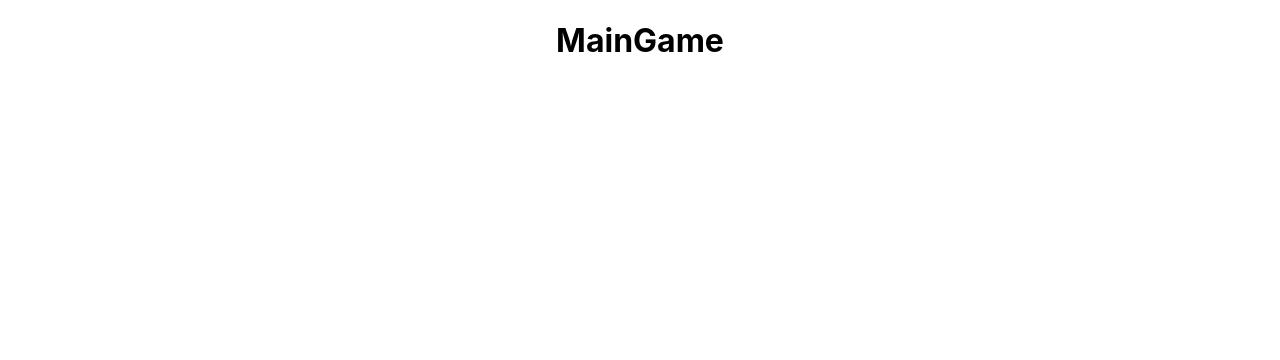
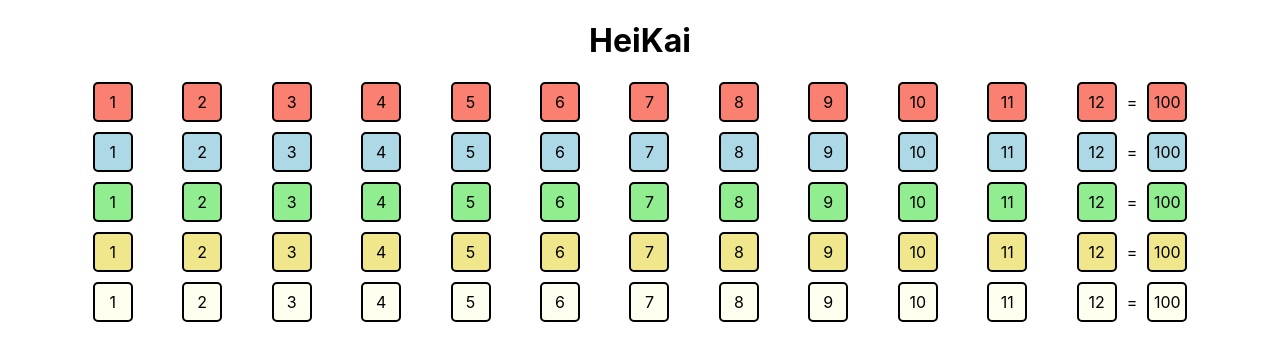
Before and after one commit to tramy1257/heikai, a React (Create React App) app: page / in a window 1280 px wide. Shown: the top 360 px of the page. Built offline with nearby package versions, Linux system fonts and the light colour scheme.

Commit message:
Add main game layout with lines of boxes

```diff
--- a/src/App.js
+++ b/src/App.js
@@ -1,10 +1,10 @@
 import './App.css';
-import MainGame from './containers/MainGame.jsx'
+import MainGame from './containers/MainGame/MainGame';
 
 function App() {
   return (
     <div className="App">
-       <MainGame />
+      <MainGame />
     </div>
   );
 }
--- /dev/null
+++ b/src/components/Box/Box.css
@@ -0,0 +1,14 @@
+.box {
+    display: flex;
+    width: 40px;
+    height: 40px;
+    box-sizing: border-box;
+    border-radius: 5px;
+    border: 2px solid black;
+    align-items: center;
+    justify-content:center;
+}
+
+.boxContain {
+    position: relative;
+}
--- /dev/null
+++ b/src/components/Box/Box.jsx
@@ -0,0 +1,17 @@
+import './Box.css';
+import BoxOverlay from './BoxOverlay/BoxOverlay';
+
+const Box = ( {color, textColor, num, state} ) => {
+    return (
+        <div className="boxContain">
+            <div className="box"
+                style={{backgroundColor: color.background, color: color.text}}
+            >
+                <span>{num}</span>
+            </div>
+            <BoxOverlay state={state}/>
+        </div>
+    );
+}
+
+export default Box;
--- /dev/null
+++ b/src/components/Box/BoxOverlay/BoxOverlay.css
@@ -0,0 +1,10 @@
+.boxOverlay {
+    position: absolute;
+    left: 0;
+    top: 0;
+}
+
+.svgOverlay {
+  width: 40px;
+  height: 40px;
+}
--- /dev/null
+++ b/src/components/Box/BoxOverlay/BoxOverlay.jsx
@@ -0,0 +1,38 @@
+import { NumState } from '../../../util/Constants';
+import './BoxOverlay.css';
+
+export default function BoxOverlay( {state} ) {
+  return (
+    <div className="boxOverlay">
+      {state === NumState.SKIPPED ? <SkippedBoxOverlay /> : state === NumState.TAKEN ? <TakenBoxOverlay /> : null}
+    </div>
+  );
+}
+
+const SkippedBoxOverlay = () => {
+  return (
+    <svg className="svgOverlay" viewBox="0 0 200 200">
+      <rect x="10" y="85" rx="15" ry="15" width="180" height="30" style={{fill:"black", opacity: "60%"}} />
+      Sorry, your browser does not support inline SVG.
+    </svg>
+  );
+}
+
+const TakenBoxOverlay = () => {
+  const getStyle = (rotationInDeg) => {
+    return {
+      fill: "black",
+      transformBox: "fill-box",
+      transformOrigin: "center",
+      transform: `rotate(${rotationInDeg}deg)`
+    }
+  }
+
+  return (
+    <svg className="svgOverlay" viewBox="0 0 200 200">
+      <rect x="5" y="90" rx="10" ry="10" width="190" height="20" style={getStyle(45)} />
+      <rect x="5" y="90" rx="10" ry="10" width="190" height="20" style={getStyle(315)} />
+      Sorry, your browser does not support inline SVG.
+    </svg>
+  );
+}
--- /dev/null
+++ b/src/containers/DiceLine/DiceLine.css
@@ -0,0 +1,21 @@
+.numRow {
+  /* background-color: orchid; */
+  display: flex;
+  flex-direction: row;
+  width: 80%;
+  justify-content: space-between;
+}
+
+.equalSign {
+  display: flex;
+  align-items: center;
+  /* background-color: antiquewhite; */
+}
+
+.diceLine {
+  /* background-color: aliceblue; */
+  display: flex;
+  flex-direction: row;
+  justify-content: center;
+  gap: 10px;
+}
--- /dev/null
+++ b/src/containers/DiceLine/DiceLine.jsx
@@ -0,0 +1,27 @@
+import {useState} from "react";
+import Box from "../../components/Box/Box.jsx";
+import {LINE_SIZE, NumState} from "../../util/Constants.js";
+import "./DiceLine.css";
+
+const DiceLine = ({ color }) => {
+    const defaultNumArr = Array(LINE_SIZE).fill(NumState.NONE);
+
+    // States
+    const [numArr, setNumArr] = useState(defaultNumArr);
+
+    const getTotal = () => {
+        return 100;
+    }
+
+    return (
+        <div className="diceLine">
+            <div className="numRow">
+                {numArr.map((val, idx) => <Box color={color} num={idx + 1} state={val} key={val + idx}/>)}
+            </div>
+            <div className="equalSign">=</div>
+            <Box className="totalBox" color={color} num={getTotal()} state={NumState.NONE} />
+        </div>
+    );
+}
+
+export default DiceLine;
--- a/src/containers/MainGame.jsx
+++ /dev/null
@@ -1,5 +0,0 @@
-const MainGame = () => {
-    return <h1>MainGame</h1>;
-}
-
-export default MainGame;
--- /dev/null
+++ b/src/containers/MainGame/MainGame.css
@@ -0,0 +1,7 @@
+.diceLines {
+  /* background-color: tan; */
+
+  display: flex;
+  flex-direction: column;
+  gap: 10px;
+}
--- /dev/null
+++ b/src/containers/MainGame/MainGame.jsx
@@ -0,0 +1,18 @@
+import { LineColor } from "../../util/Constants";
+import DiceLine from "../DiceLine/DiceLine";
+import "./MainGame.css";
+
+const MainGame = () => {
+    // const DICE_LINES = ["red", "blue", /*"green", "yellow", "white"*/];
+
+    return (
+        <div>
+            <h1>HeiKai</h1>
+            <div className="diceLines">
+                {LineColor.map((color, index) => <DiceLine color={color} key={color.background + index}/>)}
+            </div>
+        </div>
+    );
+}
+
+export default MainGame;
--- /dev/null
+++ b/src/util/Constants.js
@@ -0,0 +1,22 @@
+export const LINE_SIZE = 12;
+
+export const NumState = {
+  NONE: 'NONE',
+  SKIPPED: 'SKIPPED',
+  TAKEN: 'TAKEN'
+};
+
+export class BoxColor {
+  constructor(background, text) {
+    this.background = background;
+    this.text = text;
+  }
+}
+
+export const LineColor = [
+  new BoxColor("salmon", "black"),
+  new BoxColor("lightblue", "black"),
+  new BoxColor("lightgreen", "black"),
+  new BoxColor("khaki", "black"),
+  new BoxColor("ivory", "black")
+]
```
